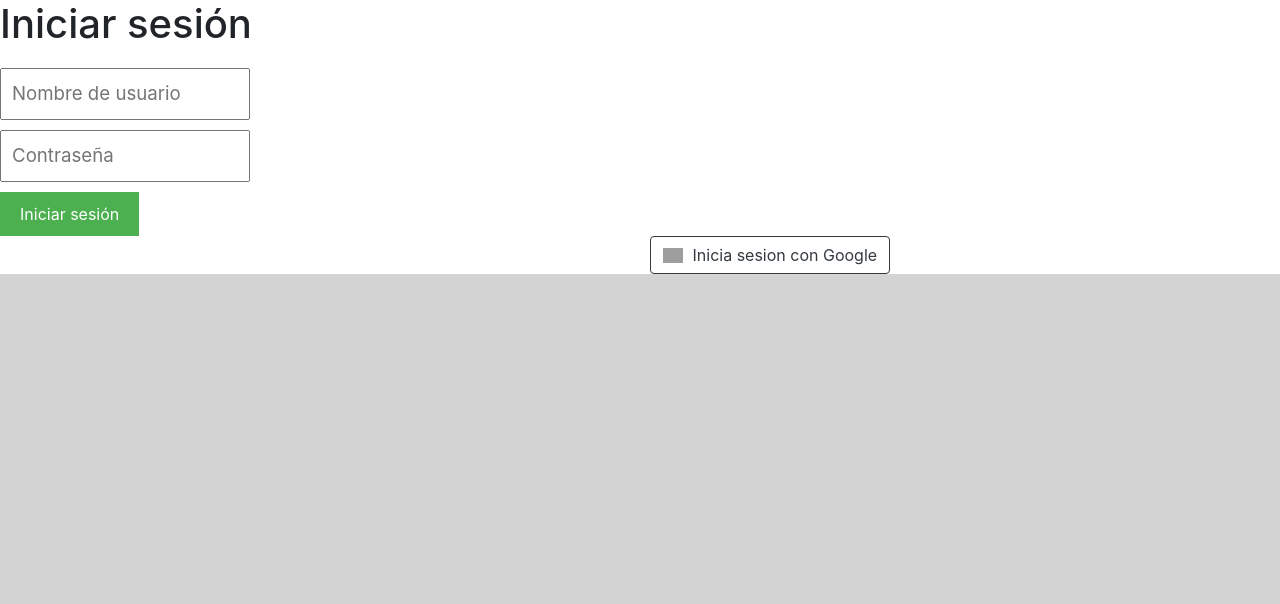
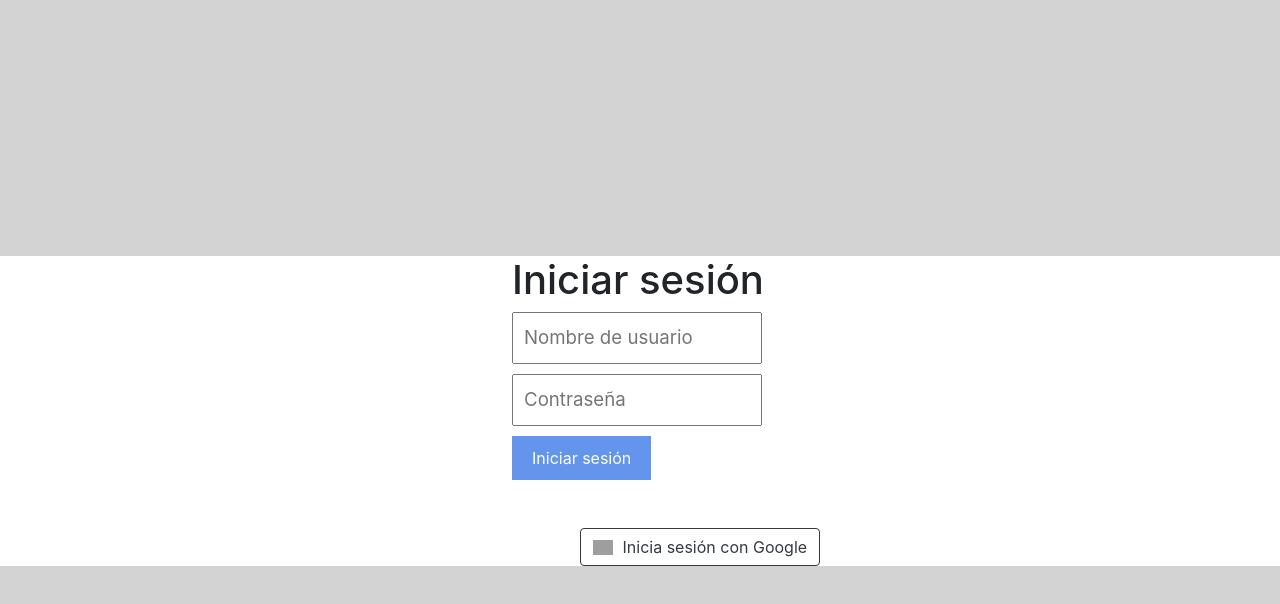
Before and after one commit to renaduay/ProyectoAPIS, a website: page public/login.html in a window 1280 px wide. Drawn offline with nearby package versions, Linux system fonts and the light colour scheme; grey boxes are pictures that could not be loaded.

Commit message:
proyectoAPIS

```diff
--- a/public/login.html
+++ b/public/login.html
@@ -7,21 +7,19 @@
 <link rel="stylesheet" href="style.css">
 
 <body>
-  <h1 id="iniciar-sesion">Iniciar sesión</h1>
   <form class="form-inicio" method="post" action="/login">
+    <h1 id="iniciar-sesion">Iniciar sesión</h1>
     <input type="text" name="username" placeholder="Nombre de usuario" required><br>
     <input type="password" name="password" placeholder="Contraseña" required><br>
     <button id="submit-button" type="submit">Iniciar sesión</button>
   </form>
-
-</html>
-
-
+<br>
+<br>
 <div class="row">
   <div class="col-md-3">
     <a id="google-login" class="btn btn-outline-dark" href="/auth/google" role="button" style="text-transform:none">
       <img width="20px" style="margin-bottom:3px; margin-right:5px" alt="Google sign-in" src="https://upload.wikimedia.org/wikipedia/commons/thumb/5/53/Google_%22G%22_Logo.svg/512px-Google_%22G%22_Logo.svg.png" />
-      Inicia sesion con Google
+      Inicia sesión con Google
     </a>
   </div>
 </div>
--- a/public/style.css
+++ b/public/style.css
@@ -47,7 +47,7 @@ h2 {
 
 }
 #google-login{
-  margin-left: 650px;
+  margin-left: 580px;
 }
 #loginhtml{
   background: lightgray
@@ -99,7 +99,8 @@ h2 {
 
 
   .form-inicio{
-    margin-top: 20px;
+    margin-top: 20%;
+    margin-left: 40%;
   }
 
   input[type="text"],
@@ -111,7 +112,7 @@ h2 {
 
   #submit-button{
     padding: 10px 20px;
-    background-color: #4CAF50;
+    background-color:cornflowerblue;
     color: white;
     border: none;
     cursor: pointer;
```
